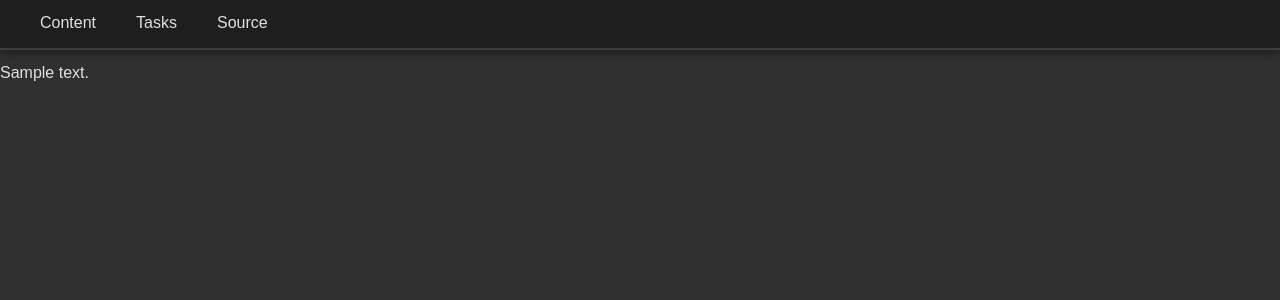
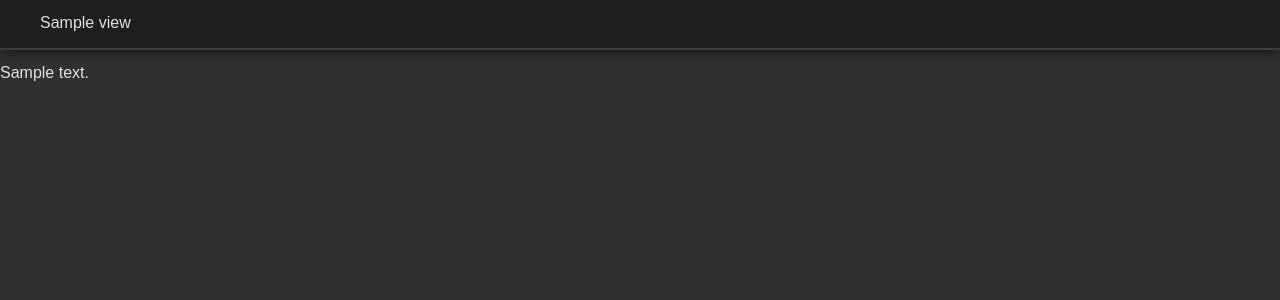
Before and after one commit to bgsamm/digital-garden, a Python web app: template templates/page.html in a window 1280 px wide. Shown: the top 300 px of the page. Run offline with Jinja, Linux system fonts and the light colour scheme; the template is opened without the code that fills it: most values are stand-ins (such as "Sample title", 1, 10 or a date in 2020).

Commit message:
Add support for per-page view list

```diff
--- a/templates/page.html
+++ b/templates/page.html
@@ -10,9 +10,9 @@
 
 {% block content %}
     <nav class="top-nav">
-        <button class="nav-tab active" data-target="page">Content</button>
-        <button class="nav-tab" data-target="tasks">Tasks</button>
-        <button class="nav-tab" data-target="source">Source</button>
+    {% for view in views %}
+        <button class="nav-tab" data-target="page">{{ view.name }}</button>
+    {% endfor %}
     </nav>
 
     {{ content }}
```
Also changed, not shown: build.py (+6 -1 lines), 1 other file.
